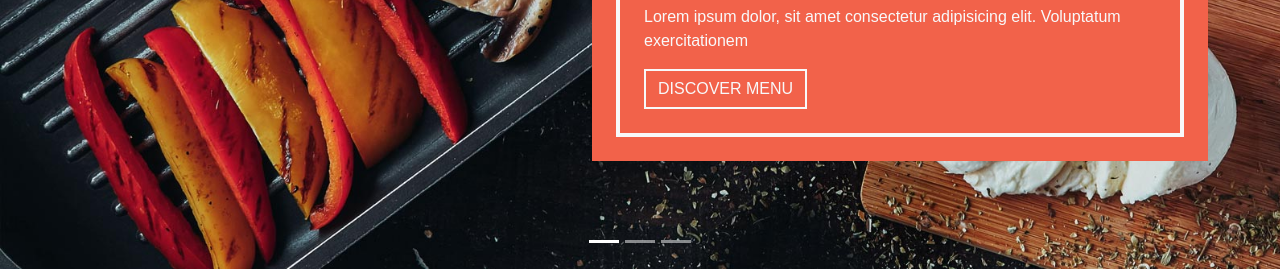
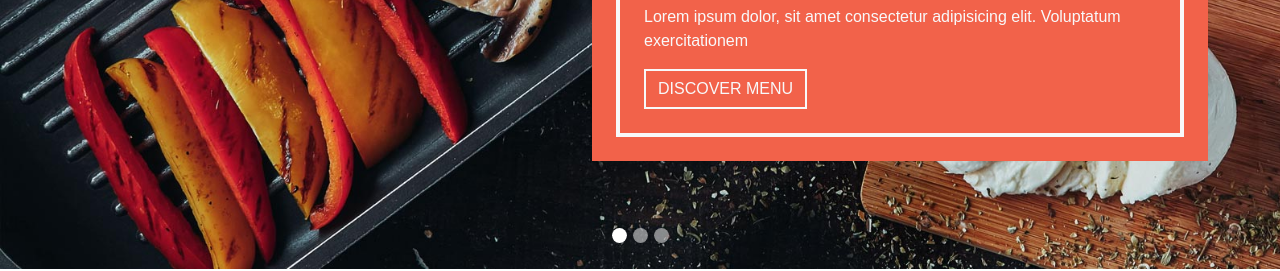
Before and after one commit to abhiram8898/foodtemplate, a plain HTML site: page index.html in a window 1280 px wide. Shown: the part 531-802 px from the top of the page. Drawn offline with nearby package versions, Linux system fonts and the light colour scheme.

Commit message:
10th commit

```diff
--- a/css/style.css
+++ b/css/style.css
@@ -88,3 +88,9 @@ Date : 15-02-2023 */
     background-size: cover;
     min-height: 100vh;
 }
+
+.carousel-indicators [data-bs-target] {
+    border-radius: 50%;
+    width: 15px;
+    height: 15px;
+}
```
